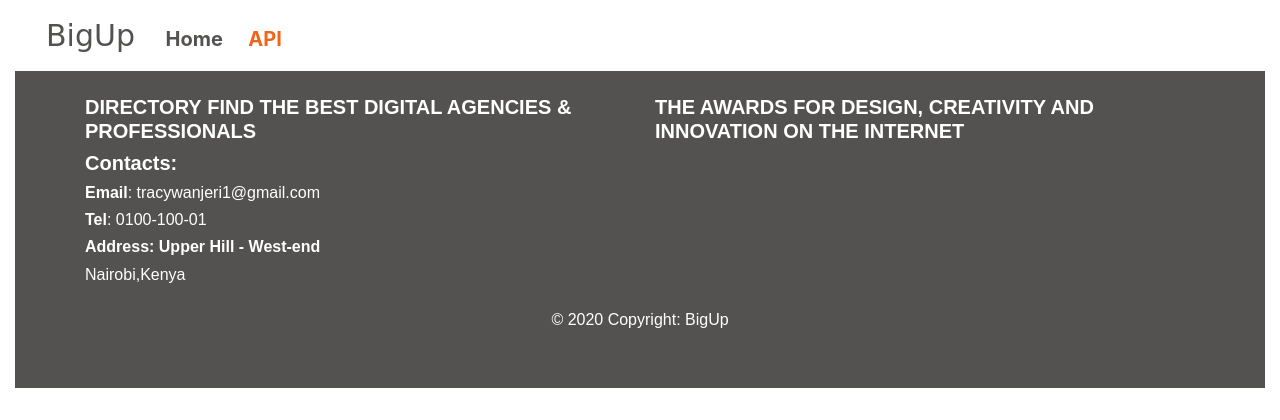
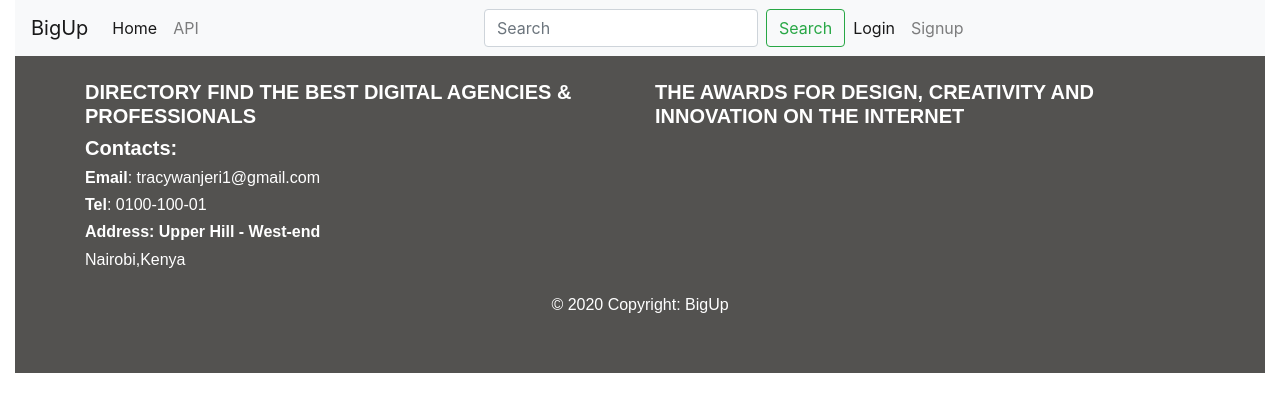
Before and after one commit to Wannjer1/big-ups, a Django app: page / in a window 1280 px wide. Shown: the top 420 px of the page. Run offline with Django 4.2, Linux system fonts and the light colour scheme; parts of the project's set-up code (start-up, migrations or seed data) failed here and were passed over; some libraries are stand-ins or nearby versions.

Commit message:
st-styling update for navbar

```diff
--- a/bigup_app/templates/navbar.html
+++ b/bigup_app/templates/navbar.html
@@ -1,53 +1,49 @@
 {% load bootstrap4 %}
-<nav class="navbar navbar-default navbar-fixed-top">
-  <div class="container-fluid">
-    <!-- Brand and toggle get grouped for better mobile display -->
-    <div class="navbar-header">
-      <!-- <button type="button" class="navbar-toggle collapsed" data-toggle="collapse" data-target="#bs-example-navbar-collapse-1" aria-expanded="false">
-        <span class="sr-only">Toggle navigation</span>
-        <span class="icon-bar"></span>
-        <span class="icon-bar"></span>
-        <span class="icon-bar"></span>
-      </button> -->
-      <a class="navbar-brand " href="/"><span style="font-family: 'Calistoga', cursive;font-size:30px;color:#535250;">BigUp</a>
-      <a class="navbar-brand"  href="/"><span style="padding-right: 5px;font-weight: bold;margin-left:10px;color:#535250;">Home</span></a>
-      <a class="navbar-brand"  href="bigapi/"><span style="font-weight: bolder;color:#f26419;">API</span></a>
+<nav class="navbar navbar-expand-lg navbar-light bg-light">
+  <a class="navbar-brand" href="/">BigUp</a>
+  <button
+    class="navbar-toggler"
+    type="button"
+    data-toggle="collapse"
+    data-target="#navbarSupportedContent"
+    aria-controls="navbarSupportedContent"
+    aria-expanded="false"
+    aria-label="Toggle navigation"
+  >
+    <span class="navbar-toggler-icon"></span>
+  </button>
 
-    </div>
-    <!-- Collect the nav links, forms, and other content for toggling -->
-    <div class="collapse navbar-collapse " id="bs-example-navbar-collapse-1">
-
-
-    <!-- search form end -->
-      <!-- <div class="container" >
-        {% if user.is_authenticated %}
-        <div class='navbar-right'style="padding: 20px;">
-          <span style="font-weight: bold;">
-          <div class="" role="menu">
-            <a href="/awwards/profile/{{user.id}}" style="color: #0081a7;"><img src="{{request.user.profile.profile_pic.url}}" alt="" width="40px" height="40px" style="border-radius: 50%;"></a>
-            <small style="padding-right: 10px;">Welcome  <a href="/awwards/profile/{{user.id}}" style="color: #0081a7;">{{user.username}}</a></small>
-
-
-
-            <a class="btn btn-info" style="border-radius: 25px;" href="/logout">Logout</a>
-          </div>
-          </span>
-            {% else %}
-          <span style="font-weight: bold;">
-          <div class='navbar-right'style="padding: 20px;">
-              <small style="margin-right:10px">Are you a member?</small>
-              <a style="color: #0096c7; margin-right:10px" href="/accounts/login">Login</a>
-
-              <a  class="btn btn-sm btn-info" style="border-radius: 25px;" href="{% url 'register' %}">Sign Up</a>
-          </div>
-          <div class='navbar-right'style="padding: 20px;">
-
-          </div>
-          </span>
-        </div>
-        {% endif %}
-      </div> -->
-    </div>
+  <div class="collapse navbar-collapse" id="navbarSupportedContent">
+    <ul class="navbar-nav mr-auto">
+      <li class="nav-item active">
+        <a class="nav-link" href="/"
+          >Home <span class="sr-only">(current)</span></a
+        >
+      </li>
+      <li class="nav-item">
+        <a class="nav-link" href="bigapi/">API</a>
+      </li>
+    </ul>
+    <form class="form-inline my-2 my-lg-0">
+      <input
+        class="form-control mr-sm-2"
+        type="search"
+        placeholder="Search"
+        aria-label="Search"
+      />
+      <button class="btn btn-outline-success my-2 my-sm-0" type="submit">
+        Search
+      </button>
+    </form>
+    <ul class="navbar-nav mr-auto">
+      <li class="nav-item active">
+        <a class="nav-link" href="{% url 'login' %}"
+          >Login <span class="sr-only">(current)</span></a
+        >
+      </li>
+      <li class="nav-item">
+        <a class="nav-link" href="{% url 'signup' %}">Signup</a>
+      </li>
+    </ul>
   </div>
-
 </nav>
```
